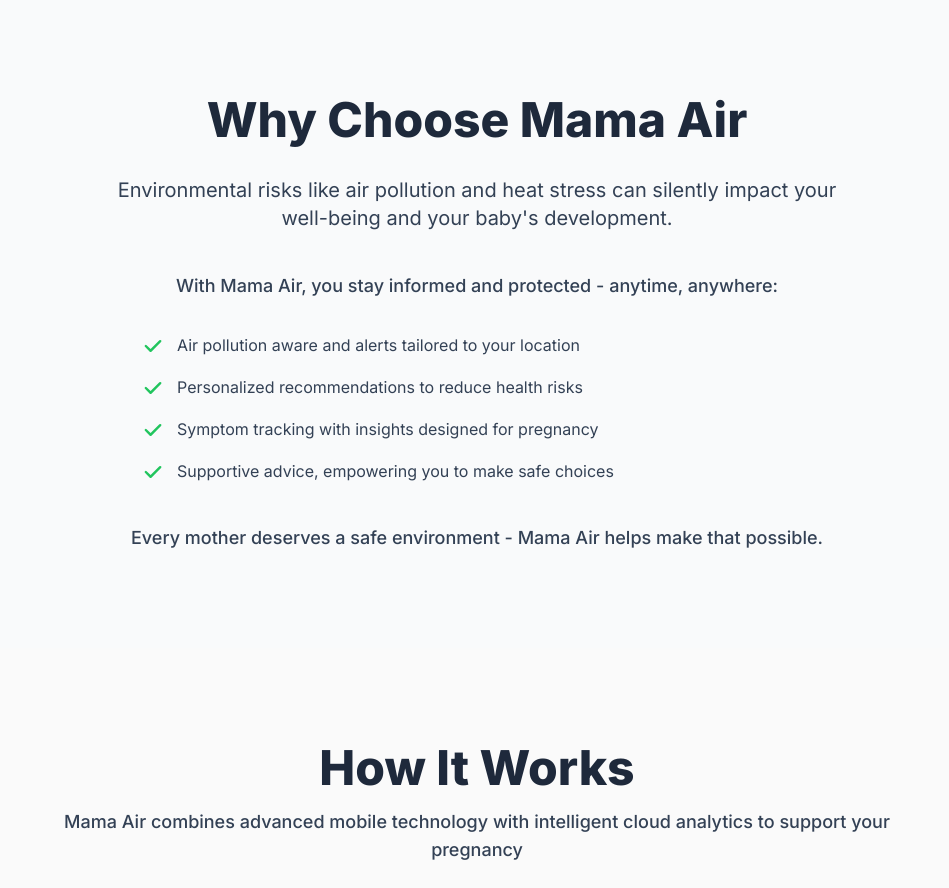
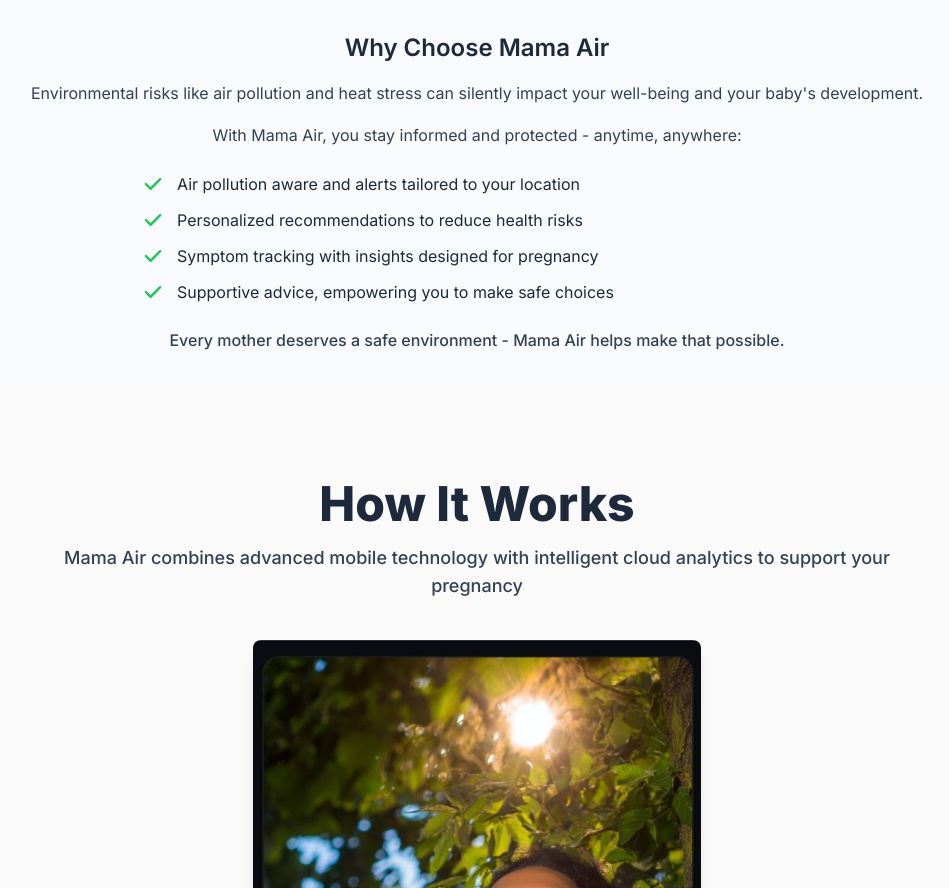
Before and after one commit to indrad3v4/MamaAir.app, a Flask app: page / in a window 1280 px wide. Shown: the part 1000-1888 px from the top of the page, without its empty margins (163-1112 px from the left). Run offline with Flask 3, Linux system fonts and the light colour scheme; some libraries are stand-ins or nearby versions.

Commit message:
Refine the "Why Choose Mama Air" section with improved layout and styling
Replaced the old "Why Choose Mama Air" section in `templates/index.html` with a new, cohesive block using Tailwind CSS for styling and green check-icons.

Replit-Commit-Author: Agent
Replit-Commit-Session-Id: 4208014e-7ea5-4565-8fee-4f519d43e49d
Replit-Commit-Screenshot-Url: https://storage.googleapis.com/screenshot-production-us-central1/5b0d423b-2653-4769-a95f-cd3f3083cad3/4208014e-7ea5-4565-8fee-4f519d43e49d/jBMJrcy

```diff
--- a/templates/index.html
+++ b/templates/index.html
@@ -213,48 +213,46 @@
         </section>
 
         <!-- Why Choose Mama Air Section -->
-        <section id="why" class="py-12 sm:py-16 md:py-20 lg:py-24 bg-gray-50">
-            <div class="max-w-4xl mx-auto px-4">
-                <h2 class="text-2xl sm:text-3xl md:text-4xl lg:text-5xl font-extrabold text-slate-800 mb-6 sm:mb-8 text-center">
-                    Why Choose Mama Air
-                </h2>
+        <section id="why" class="px-4 py-8 bg-gray-50 rounded-lg">
+            <div class="max-w-4xl mx-auto">
+                <h2 class="text-2xl font-semibold text-center text-slate-800 mb-4">Why Choose Mama Air</h2>
 
-                <p class="text-base sm:text-lg md:text-xl text-slate-700 leading-relaxed mb-8 sm:mb-10 text-center max-w-3xl mx-auto">
+                <p class="mt-4 text-center leading-relaxed text-slate-700">
                     Environmental risks like air pollution and heat stress can silently impact your well-being and your baby's development.
                 </p>
 
-                <p class="text-base sm:text-lg text-slate-700 leading-relaxed mb-6 sm:mb-8 text-center max-w-3xl mx-auto font-medium">
+                <p class="mt-4 text-center leading-relaxed text-slate-700">
                     With Mama Air, you stay informed and protected - anytime, anywhere:
                 </p>
 
-                <ul role="list" class="space-y-4 mb-8 sm:mb-10 max-w-2xl mx-auto">
+                <ul role="list" class="mt-6 space-y-3 max-w-2xl mx-auto">
                     <li class="flex items-start">
-                        <svg aria-hidden="true" class="w-6 h-6 text-green-500 flex-shrink-0 mt-0.5" fill="currentColor" viewBox="0 0 20 20">
+                        <svg aria-hidden="true" class="w-6 h-6 text-green-500 flex-shrink-0" fill="currentColor" viewBox="0 0 20 20">
                             <path fill-rule="evenodd" d="M16.707 5.293a1 1 0 010 1.414l-8 8a1 1 0 01-1.414 0l-4-4a1 1 0 011.414-1.414L8 12.586l7.293-7.293a1 1 0 011.414 0z" clip-rule="evenodd"/>
                         </svg>
-                        <span class="ml-3 text-slate-700 leading-relaxed">Air pollution aware and alerts tailored to your location</span>
+                        <span class="ml-3">Air pollution aware and alerts tailored to your location</span>
                     </li>
                     <li class="flex items-start">
-                        <svg aria-hidden="true" class="w-6 h-6 text-green-500 flex-shrink-0 mt-0.5" fill="currentColor" viewBox="0 0 20 20">
+                        <svg aria-hidden="true" class="w-6 h-6 text-green-500 flex-shrink-0" fill="currentColor" viewBox="0 0 20 20">
                             <path fill-rule="evenodd" d="M16.707 5.293a1 1 0 010 1.414l-8 8a1 1 0 01-1.414 0l-4-4a1 1 0 011.414-1.414L8 12.586l7.293-7.293a1 1 0 011.414 0z" clip-rule="evenodd"/>
                         </svg>
-                        <span class="ml-3 text-slate-700 leading-relaxed">Personalized recommendations to reduce health risks</span>
+                        <span class="ml-3">Personalized recommendations to reduce health risks</span>
                     </li>
                     <li class="flex items-start">
-                        <svg aria-hidden="true" class="w-6 h-6 text-green-500 flex-shrink-0 mt-0.5" fill="currentColor" viewBox="0 0 20 20">
+                        <svg aria-hidden="true" class="w-6 h-6 text-green-500 flex-shrink-0" fill="currentColor" viewBox="0 0 20 20">
                             <path fill-rule="evenodd" d="M16.707 5.293a1 1 0 010 1.414l-8 8a1 1 0 01-1.414 0l-4-4a1 1 0 011.414-1.414L8 12.586l7.293-7.293a1 1 0 011.414 0z" clip-rule="evenodd"/>
                         </svg>
-                        <span class="ml-3 text-slate-700 leading-relaxed">Symptom tracking with insights designed for pregnancy</span>
+                        <span class="ml-3">Symptom tracking with insights designed for pregnancy</span>
                     </li>
                     <li class="flex items-start">
-                        <svg aria-hidden="true" class="w-6 h-6 text-green-500 flex-shrink-0 mt-0.5" fill="currentColor" viewBox="0 0 20 20">
+                        <svg aria-hidden="true" class="w-6 h-6 text-green-500 flex-shrink-0" fill="currentColor" viewBox="0 0 20 20">
                             <path fill-rule="evenodd" d="M16.707 5.293a1 1 0 010 1.414l-8 8a1 1 0 01-1.414 0l-4-4a1 1 0 011.414-1.414L8 12.586l7.293-7.293a1 1 0 011.414 0z" clip-rule="evenodd"/>
                         </svg>
-                        <span class="ml-3 text-slate-700 leading-relaxed">Supportive advice, empowering you to make safe choices</span>
+                        <span class="ml-3">Supportive advice, empowering you to make safe choices</span>
                     </li>
                 </ul>
 
-                <p class="text-base sm:text-lg text-slate-700 leading-relaxed text-center max-w-3xl mx-auto font-medium">
+                <p class="mt-6 text-center font-medium text-slate-700">
                     Every mother deserves a safe environment - Mama Air helps make that possible.
                 </p>
             </div>
```
